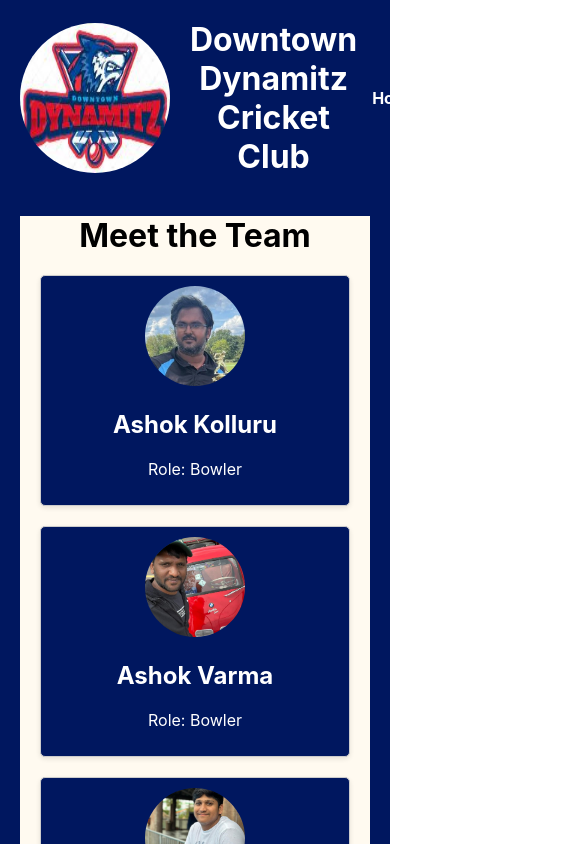
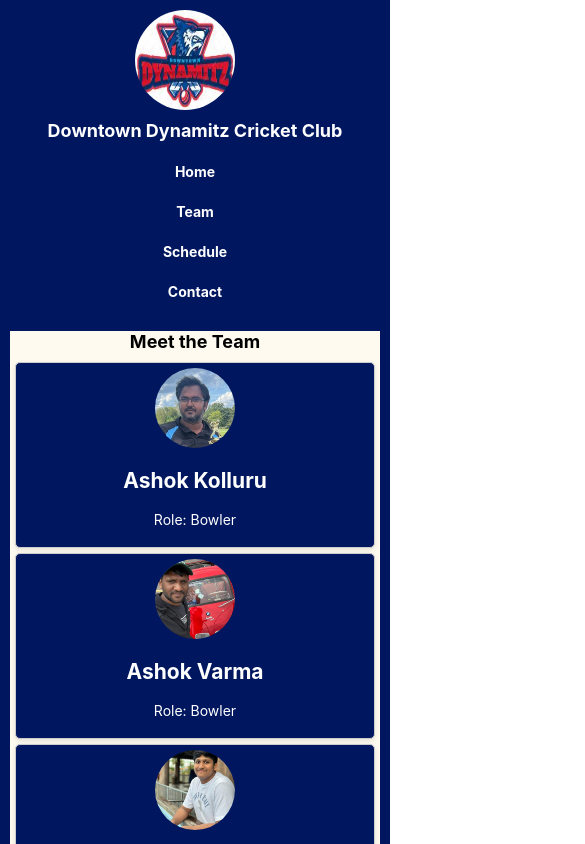
Before and after one commit to downtowndynamitz/downtowndynamitz, a React (Create React App) app: page /team in a window 390 px wide. Shown: the top 844 px of the page, 585 px wide, since content can reach past the window. Built offline with nearby package versions, Linux system fonts and the light colour scheme.

Commit message:
style chnages

```diff
--- a/src/App.css
+++ b/src/App.css
@@ -1,8 +1,8 @@
+/* Base styles */
 .App {
   text-align: center;
   background-color: #00175f;
 }
-
 
 header {
   background-color: #00175f;
@@ -28,7 +28,7 @@ nav ul li a {
 .team, .home, .schedule, .contact {
   margin: 20px;
   background-color: floralwhite;
-  height:2024px;
+  height: 2024px;
 }
 
 .player-details {
@@ -56,33 +56,29 @@ nav ul li a {
   border-radius: 50%;
 }
 
-.photo-gallery,.latest-news,.upcoming-matches, .weeklykey-players {
-  h3{
-    text-decoration: underline;
-  }
+.photo-gallery, .latest-news, .upcoming-matches, .weeklykey-players h3 {
+  text-decoration: underline;
+}
 
-}
-.photo-gallery img{
+.photo-gallery img {
   width: 650px;
   height: 540px;
   object-fit: cover;
   margin-bottom: 20px;
 }
 
-.upcoming-matches .hupl .bth {
+.upcoming-matches .hupl, .upcoming-matches .bth {
   width: 1000px;
   height: 100px;
   border-radius: 50%;
 }
 
-/* CSS */
 .container {
   display: flex;
-  /* Default value, so this might be optional */
-   /* Adjust as needed */
+  flex-direction: row; /* Default value, so this might be optional */
+  justify-content: space-between; /* Adjust as needed */
   align-items: center; /* Adjust as needed */
   background-color: floralwhite;
-
 }
 
 .playerstatsmaingrid {
@@ -101,20 +97,71 @@ nav ul li a {
   height: 100px;
   margin-right: 20px;
   object-fit: cover;
+}
 
-}
-.playerstatscardcontainer{
+.playerstatscardcontainer {
   display: flex;
   margin-left: 10px;
 }
-.playerstatscard, .statsdata{
+
+.playerstatscard, .statsdata {
   font-weight: 500;
   white-space: nowrap;
-  p{
-    height: 1px;
+}
+
+.playerstatscard p {
+  height: 1px;
+}
+
+.statsdata {
+  font-size: xx-large;
+}
+
+/* Media query for smaller screens */
+@media (max-width: 768px) {
+  header {
+    padding: 10px;
+    font-size: 16px;
   }
-  .statsdata{
-    font-size: xx-large;
 
+  nav ul li {
+    display: block;
+    margin: 10px 0;
+  }
+
+  .team, .home, .schedule, .contact {
+    margin: 10px;
+    height: auto; /* Adjust height for mobile screens */
+  }
+
+  .player-details {
+    padding: 10px;
+    margin: 10px;
+  }
+
+  .player-details .player-photo {
+    width: 100px;
+    height: 100px;
+  }
+
+  .photo-gallery img {
+    width: 100%;
+    height: auto;
+  }
+
+  .upcoming-matches .hupl, .upcoming-matches .bth {
+    width: 100%;
+    height: auto;
+  }
+
+  .container {
+    flex-direction: column;
+    align-items: flex-start;
+  }
+
+  .playerstatscard {
+    width: 80px;
+    height: 80px;
+    margin: 10px 0;
   }
 }
--- a/src/components/Header.css
+++ b/src/components/Header.css
@@ -1,3 +1,4 @@
+/* Base styles for the header */
 header {
     background-color: #00175f;
     color: white;
@@ -34,3 +35,36 @@ nav ul li a {
 h1 {
     margin: 0;
 }
+
+/* Media query for smaller screens */
+@media (max-width: 768px) {
+    header {
+        flex-direction: column;
+        padding: 10px;
+        text-align: center;
+    }
+
+    .logo {
+        width: 100px;
+        height: 100px;
+        margin-bottom: 10px;
+    }
+
+    nav ul {
+        flex-direction: column;
+        align-items: center;
+    }
+
+    nav ul li {
+        margin: 10px 0;
+    }
+
+    nav ul li a {
+        font-size: 14px;
+    }
+
+    h1 {
+        font-size: 18px;
+        margin-bottom: 10px;
+    }
+}
--- a/src/components/Player.css
+++ b/src/components/Player.css
@@ -1,3 +1,4 @@
+/* Base styles for player card */
 .player-card {
     border: 1px solid #ccc;
     padding: 10px;
@@ -6,6 +7,7 @@
     text-align: center;
     background-color: #00175f;
     color: white;
+    transition: transform 0.6s; /* Add transition for smooth flip effect */
 }
 
 .player-card img {
@@ -14,12 +16,30 @@
     border-radius: 50%;
     object-fit: cover;
 }
-.addflip{
+
+.addflip {
     transform: rotateY(180deg);
 }
-
 
 .player-card a {
     text-decoration: none;
     color: inherit;
 }
+
+/* Media query for smaller screens */
+@media (max-width: 768px) {
+    .player-card {
+        padding: 5px;
+        font-size: 14px;
+    }
+
+    .player-card img {
+        width: 80px;
+        height: 80px;
+    }
+
+    .addflip {
+        transform: rotateY(180deg);
+        /* Additional styles for smaller screens, if needed */
+    }
+}
--- a/src/components/Team.css
+++ b/src/components/Team.css
@@ -8,3 +8,20 @@
     gap: 20px;
     margin: 20px;
 }
+
+/* Media query for smaller screens */
+@media (max-width: 600px) {
+    .player-grid {
+        grid-template-columns: repeat(auto-fit, minmax(150px, 1fr));
+        gap: 10px;
+        margin: 10px;
+    }
+}
+
+@media (max-width: 400px) {
+    .player-grid {
+        grid-template-columns: 1fr;
+        gap: 5px;
+        margin: 5px;
+    }
+}
```
